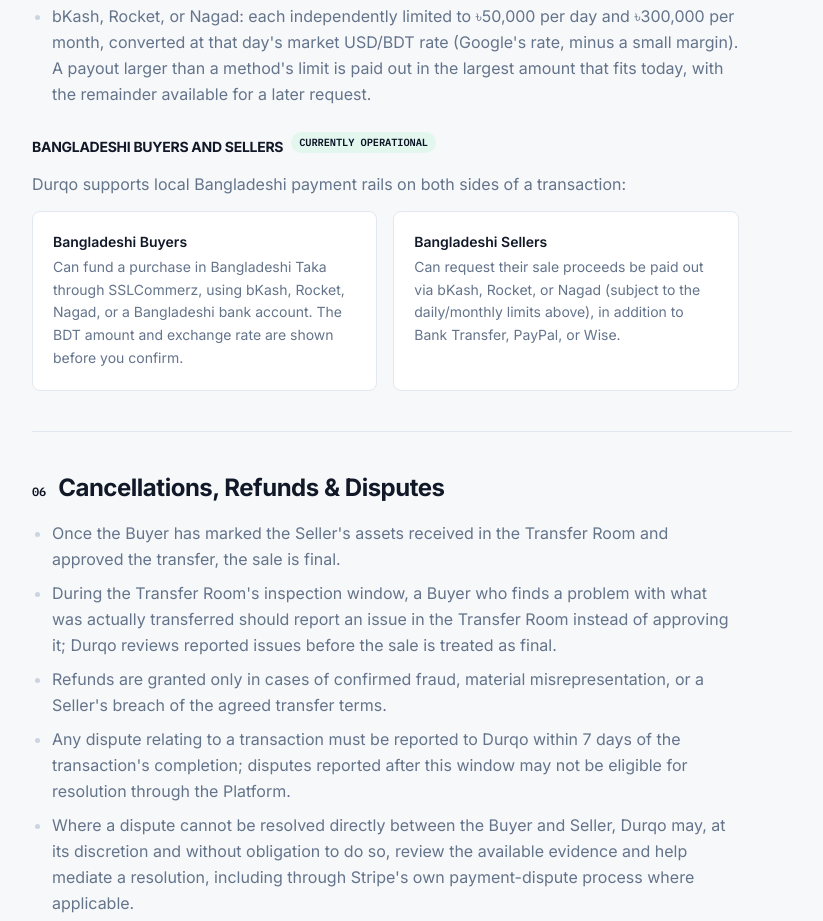
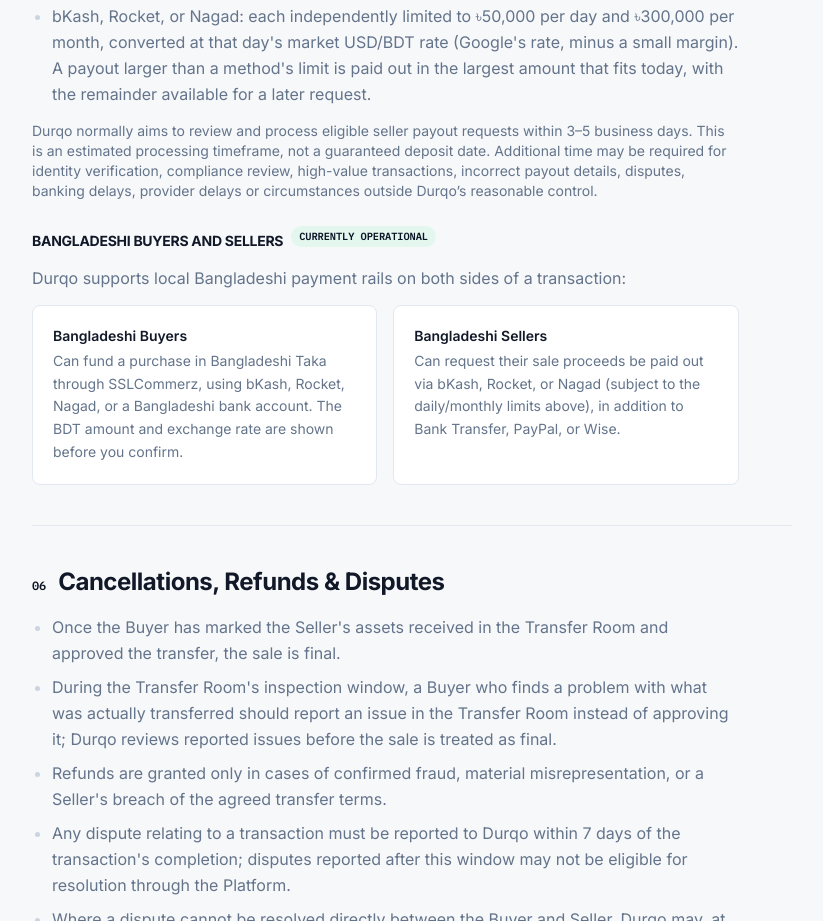
Before and after one commit to mdmanirmia/durqo-app, a Next.js app: page /terms in a window 1280 px wide. Shown: the part 4860-5781 px from the top of the page, without its empty margins (288-1111 px from the left). Built offline with nearby package versions, Linux system fonts and the light colour scheme; no server answers.

Commit message:
Add payout processing policy to Terms section 05

```diff
--- a/src/app/terms/page.tsx
+++ b/src/app/terms/page.tsx
@@ -593,6 +593,13 @@
                   through:
                 </p>
                 <List items={PAYOUT_METHODS_LIST} />
+                <p className="text-left text-sm text-ink-soft">
+                  Durqo normally aims to review and process eligible seller payout requests within 3–5 business
+                  days. This is an estimated processing timeframe, not a guaranteed deposit date. Additional time may
+                  be required for identity verification, compliance review, high-value transactions, incorrect
+                  payout details, disputes, banking delays, provider delays or circumstances outside Durqo&rsquo;s
+                  reasonable control.
+                </p>
 
                 <div className="mt-2 flex items-center gap-2">
                   <SubHeading>Bangladeshi Buyers and Sellers</SubHeading>
```
